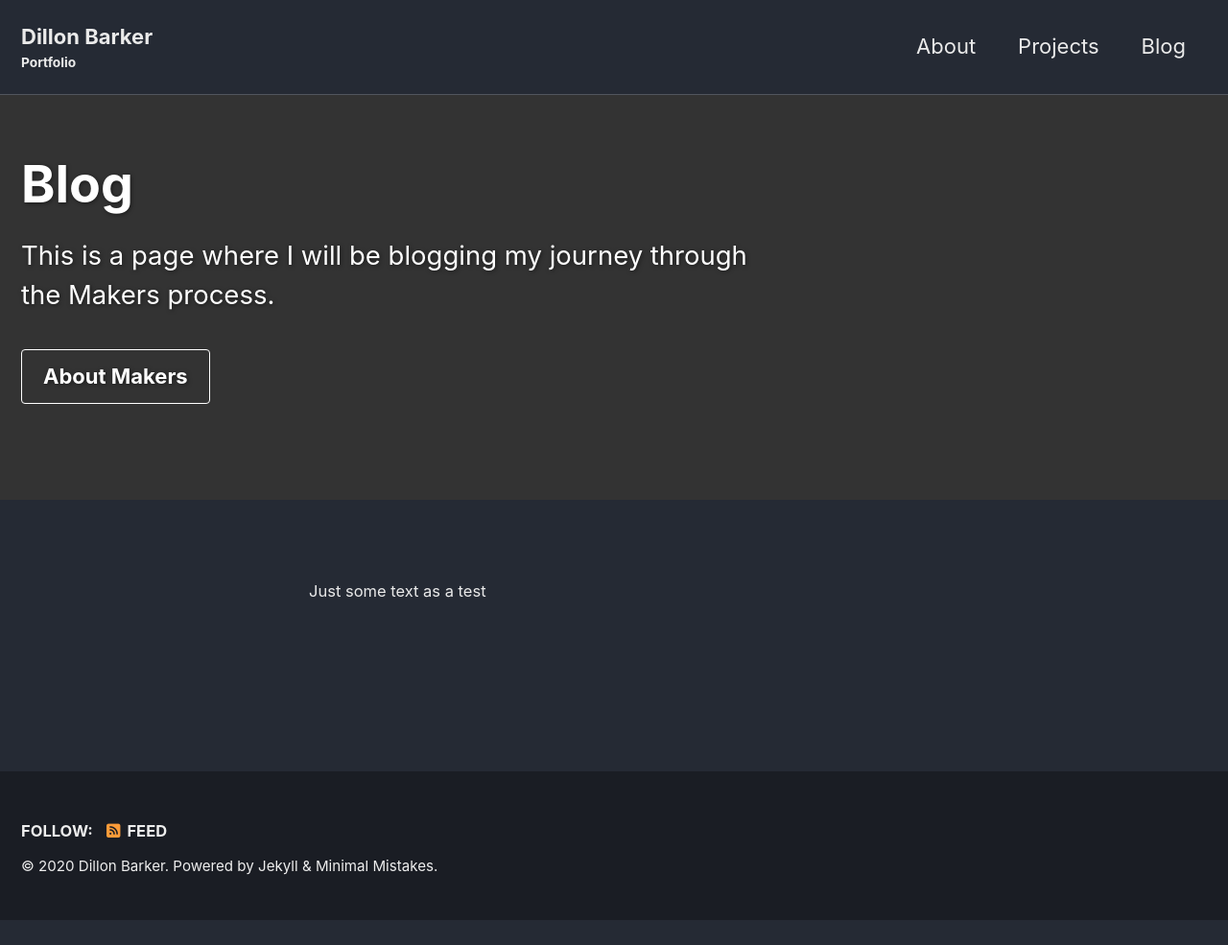
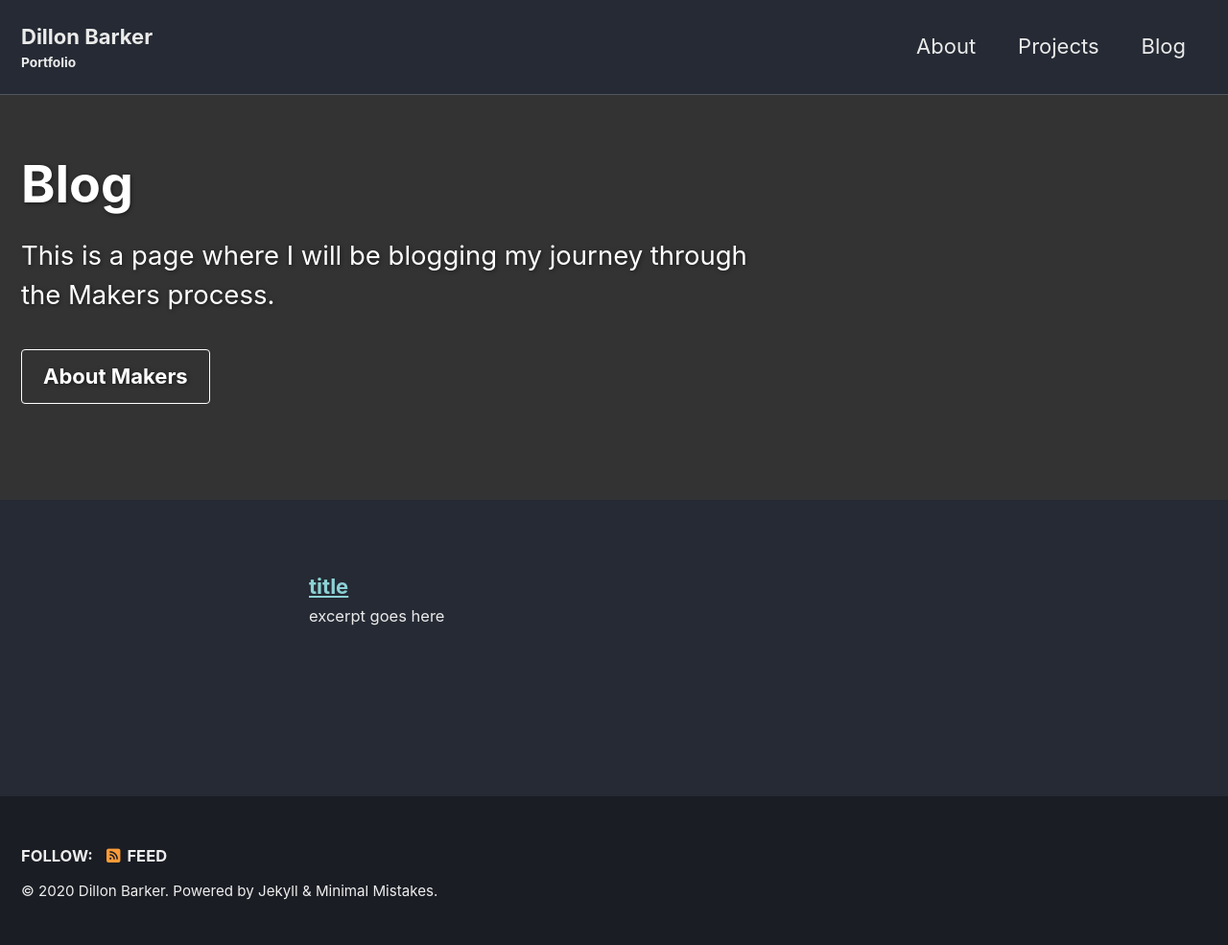
Before and after one commit to dilfyg/dilfyg.github.io, a Jekyll site: the page built from _pages/blog.md, in a window 1280 px wide. Shown: the whole page at 96% size. Built offline with Jekyll 4.4.1, drawn with Linux system fonts in a browser that asks for light colours; cached includes are drawn as plain includes; nearby versions of some CDN libraries; before the commit the page ends 959 px from its top, so only the background shows below that.

Commit message:
additions to blog

```diff
--- a/_blog/27-05-20.md
+++ b/_blog/27-05-20.md
@@ -1,7 +1,11 @@
 ---
-title: ""
+title: "title"
 date: 2020-05-27
-excerpt: #""
+excerpt: "excerpt goes here"
 ---
 
 Just some text as a test
+test
+test
+test
+test
```
